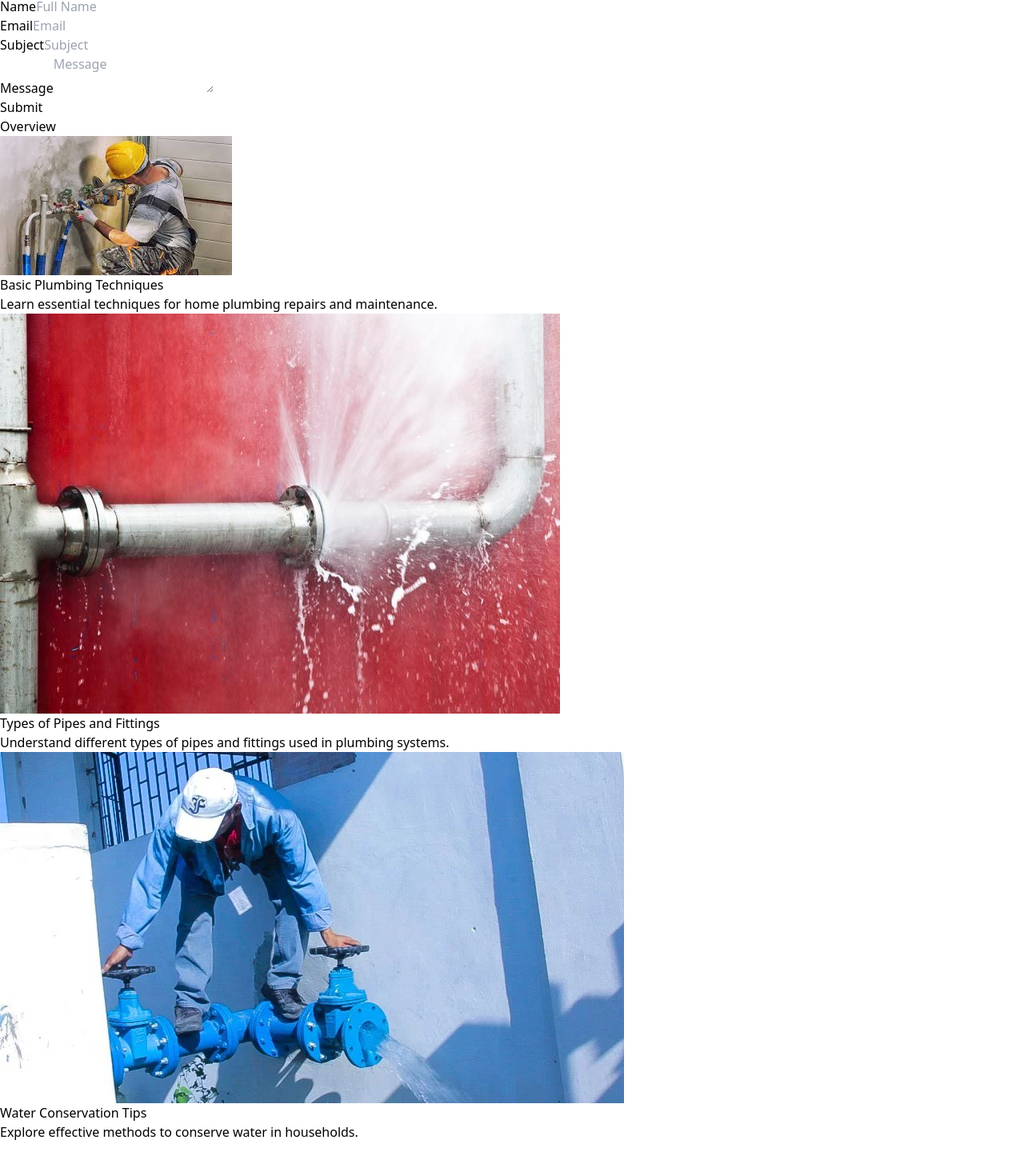
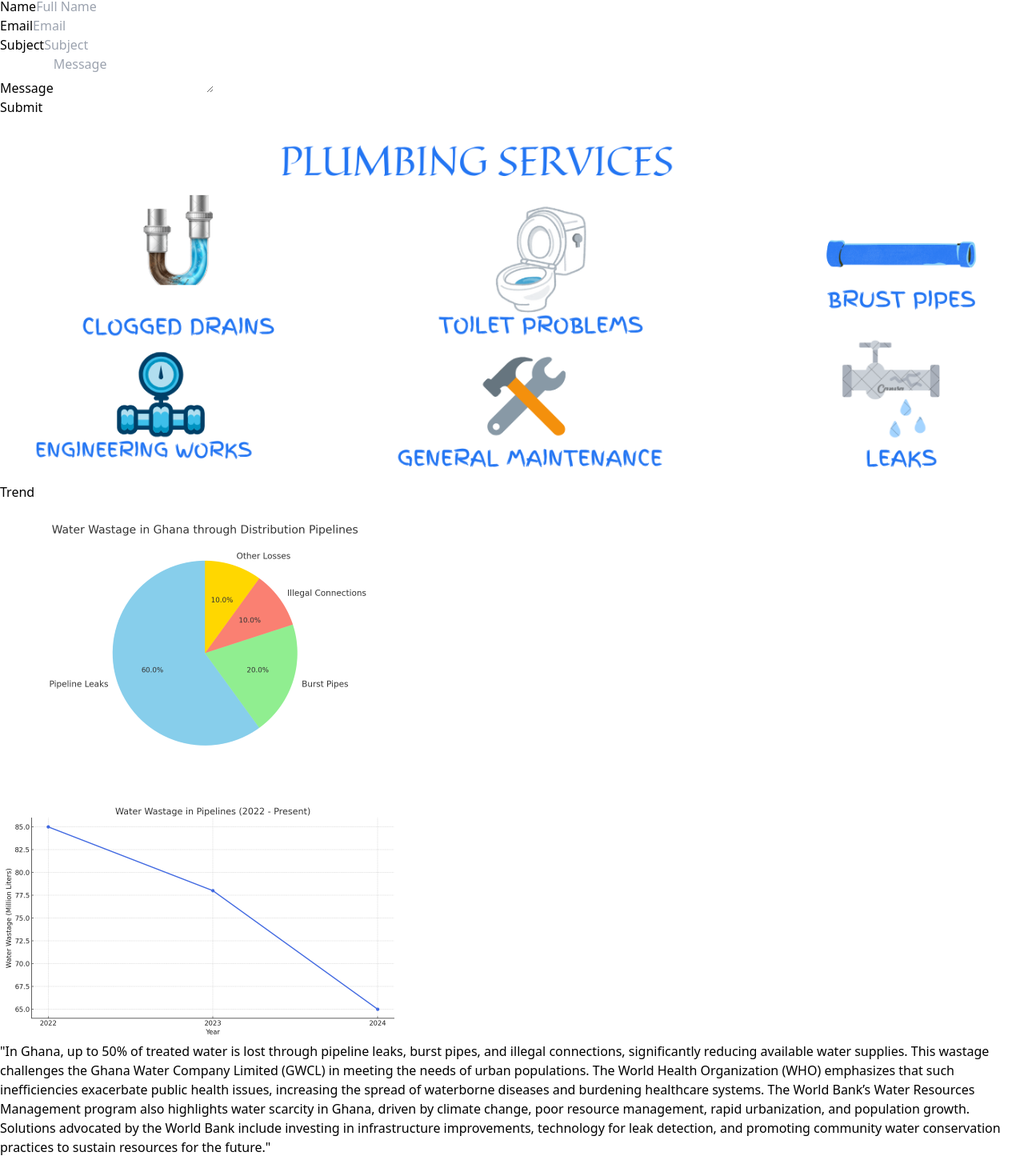
Before and after one commit to whaterlife/water-app, a React (Vite) app: page / in a window 1280 px wide. Shown: the part 673-2123 px from the top of the page at 80% size. Built offline with nearby package versions, Linux system fonts and the light colour scheme.

Commit message:
additional additions to the home page

```diff
--- a/src/App.jsx
+++ b/src/App.jsx
@@ -10,6 +10,7 @@ import Sidebar from "./pages/plumber-dashboard/Sidebar";
 import Plumbersignup from "./pages/plumber/PlumberSignUp";
 import PlumberLogin from "./pages/plumber/PlumberLogin";
 import PlumberList from "./pages/plist/PlumberList";
+import Statistics from "./pages/statistics";
 
 
 function App() {
@@ -60,6 +61,10 @@ function App() {
       path: '/leak',
       element: <LeakReportForm />,
     },
+    {
+      path: '/stat',
+      element: <Statistics/>,
+    },
 
 
 
--- a/src/pages/about/index.jsx
+++ b/src/pages/about/index.jsx
@@ -22,7 +22,7 @@ const About = () => {
   return (
     <section className="py-16 bg-white">
       <div className="container mx-auto px-6 text-center">
-        <h2 className="text-3xl font-bold text-blue-600 mb-10">Overview</h2>
+        <h2 className="text-3xl font-bold text-blue-600 mb-10">Education</h2>
         <div className="grid md:grid-cols-2 lg:grid-cols-3 gap-8">
           {educationTopics.map((topic, index) => (
             <div
--- a/src/pages/home/index.jsx
+++ b/src/pages/home/index.jsx
@@ -2,6 +2,7 @@ import React from "react";
 import { Droplets } from "lucide-react";
 import RootLayout from "../../layouts/RootLayout";
 import About from "../about";
+import Statistics from "../statistics";
 
 const Hero = () => {
     return (
@@ -86,8 +87,9 @@ const Hero = () => {
                     </form>
                 </div>
             </section>
+            <img src="./src/assets/images/pick.png" alt="image" />
+            <Statistics/>
             <About/>
-            <img src="./src/assets/images/pick.png" alt="image" />
         </RootLayout>
     );
 };
--- /dev/null
+++ b/src/pages/statistics/index.jsx
@@ -0,0 +1,18 @@
+import React from 'react';
+
+const Statistics = () => {
+  return (
+    <div className="text-center px-6 py-8">
+      <h2 className="text-4xl font-bold text-blue-800 mb-8">Trend</h2>
+      <div className="flex justify-center space-x-6 mb-4">
+        <img src="./src/assets/images/piechart1.png" alt="Pie Chart" className="w-1/3 h-auto rounded-lg shadow-md" />
+        <img src="./src/assets/images/waste.png" alt="Waste Chart" className="w-1/3 h-auto rounded-lg shadow-md" />
+      </div>
+      <p className="text-lg text-blue-600 max-w-2xl mx-auto leading-relaxed mt-4">
+        "In Ghana, up to 50% of treated water is lost through pipeline leaks, burst pipes, and illegal connections, significantly reducing available water supplies. This wastage challenges the Ghana Water Company Limited (GWCL) in meeting the needs of urban populations. The World Health Organization (WHO) emphasizes that such inefficiencies exacerbate public health issues, increasing the spread of waterborne diseases and burdening healthcare systems. The World Bank’s Water Resources Management program also highlights water scarcity in Ghana, driven by climate change, poor resource management, rapid urbanization, and population growth. Solutions advocated by the World Bank include investing in infrastructure improvements, technology for leak detection, and promoting community water conservation practices to sustain resources for the future."
+      </p>
+    </div>
+  );
+}
+
+export default Statistics;
```
Also changed, not shown: src/assets/images/piechart1.png (added), src/assets/images/waste.png (added).
